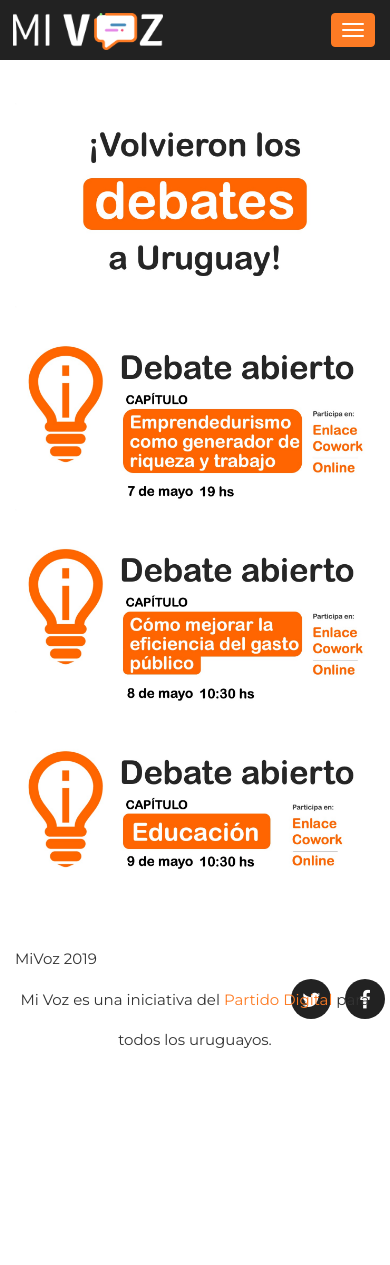
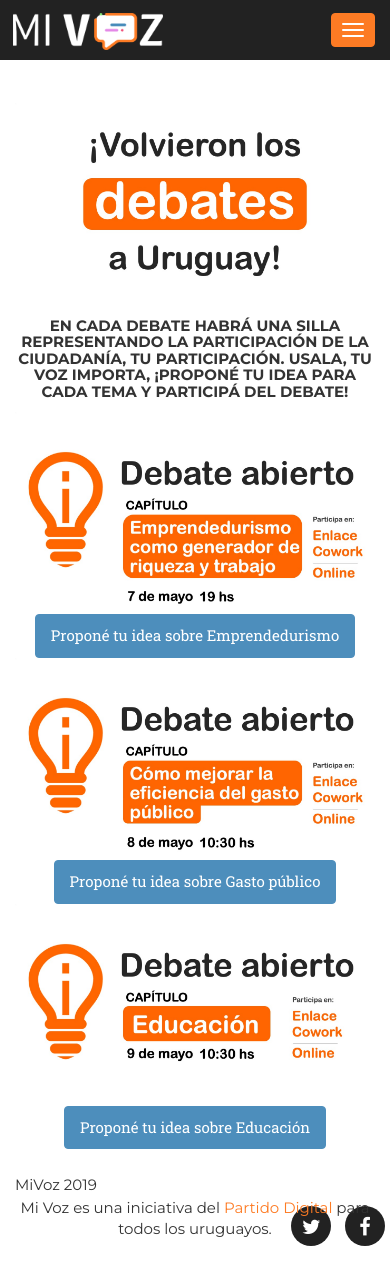
Before and after one commit to PartidoDigital/MiVoz-Web, a Jekyll site: the page built from debates.md, in a window 390 px wide. Built offline with Jekyll 4.4.1, drawn with Linux system fonts in a browser that asks for light colours; nearby versions of some CDN libraries; some web fonts are replaced; before the commit the page ends 1085 px from its top, so only the background shows below that.

Commit message:
Boton para cada debate, debates en navegacion, categorias clickeables

```diff
--- a/_includes/categorias.html
+++ b/_includes/categorias.html
@@ -10,7 +10,7 @@
             </div>
         </div>
         <div class="row">
-            <div class="col-lg-12 lista_categorias text-center" style="font-size: 4rem; line-height: 7rem;"></div>
+            <div class="col-lg-12 text-center" id="lista_categorias"></div>
         </div>
     </div>
 </section>
--- a/_includes/navegacion.html
+++ b/_includes/navegacion.html
@@ -26,11 +26,13 @@
                 <li>
                     <a class="page-scroll" href="{% if include.pagina %}/{% endif %}#tu-idea">Tu idea</a>
                 </li>
-                <!--<li>
-                    <a class="page-scroll" href="{% if include.pagina %}/{% endif %}#preguntas-frecuentes">Preguntas frecuentes</a>
-                </li>-->
                 <li>
                     <a class="page-scroll" href="{% if include.pagina %}/{% endif %}#contacto">Contacto</a>
+                </li>
+                <li>
+                    <a class="page-scroll" href="{% if include.pagina %}/{% endif %}debates">
+                        Debates <span class="fa fa-external-link"></span>
+                    </a>
                 </li>
             </ul>
         </div>
--- a/debates.md
+++ b/debates.md
@@ -13,16 +13,33 @@ date: 2017-09-23
 </div>
 
 <div class="row">
-  <div class="col-md-6">
+  <div class="col-md-2"></div>
+  <div class="col-md-8 text-center">
+    <h5>En cada debate habrá una silla representando la participación de la ciudadanía, tu participación. Usala, tu voz importa, ¡proponé tu idea para cada tema y participá del debate!</h5>
+  </div>
+  <div class="col-md-2"></div>
+</div>
+
+<div class="row">
+  <div class="col-md-6 text-center">
     <img src="/img/debates/debate_emprendedurismo.jpeg" class="img-responsive">
+    <a href="https://digo.mivoz.uy/new-topic?category=Emprendedurismo&title=Escribe+un+t%C3%ADtulo+aqu%C3%AD+y+escribe+tu+idea+debajo" class="btn btn-info">
+      Proponé tu idea sobre Emprendedurismo
+    </a>
   </div>
-  <div class="col-md-6">
+  <div class="col-md-6 text-center">
     <img src="/img/debates/debate_gasto_publico.jpeg" class="img-responsive">
+    <a href="https://digo.mivoz.uy/new-topic?category=Gestión+del+dinero+público&title=Escribe+un+t%C3%ADtulo+aqu%C3%AD+y+escribe+tu+idea+debajo" class="btn btn-info">
+      Proponé tu idea sobre Gasto público
+    </a>
   </div>
 </div>
 
 <div class="row">
-  <div class="col-md-6">
+  <div class="col-md-6 text-center">
     <img src="/img/debates/debate_educacion.jpeg" class="img-responsive">
+    <a href="https://digo.mivoz.uy/new-topic?category=Educación&title=Escribe+un+t%C3%ADtulo+aqu%C3%AD+y+escribe+tu+idea+debajo" class="btn btn-info">
+      Proponé tu idea sobre Educación
+    </a>
   </div>
 </div>
--- a/js/mivoz.js
+++ b/js/mivoz.js
@@ -16,8 +16,8 @@ $(function() {
 
     $.ajax('https://digo.mivoz.uy/categories.json').success(function(res) {
         $.each(res.category_list.categories, function(index, item){
-            if(item.name != "Sin categoría" && item.name != "Contenido censurado") {
-                $(".lista_categorias").append("<span class='label' style='background-color: #"+item.color+"'>"+item.name+"</span> ");
+            if(item.name != "Sin categoría" && item.name != "Contenido censurado" && item.name != "Feedback") {
+                $("#lista_categorias").append("<span class='label' style='background-color: #"+item.color+"'><a href='https://digo.mivoz.uy/new-topic?category="+item.name.replace(" ", "+")+"&title=Escribe+un+t%C3%ADtulo+aqu%C3%AD+y+escribe+tu+idea+debajo'>"+item.name+"</a></span> ");
             }
         });
     });
```
Also changed, not shown: _includes/css/agency.css (+32 -0 lines).
